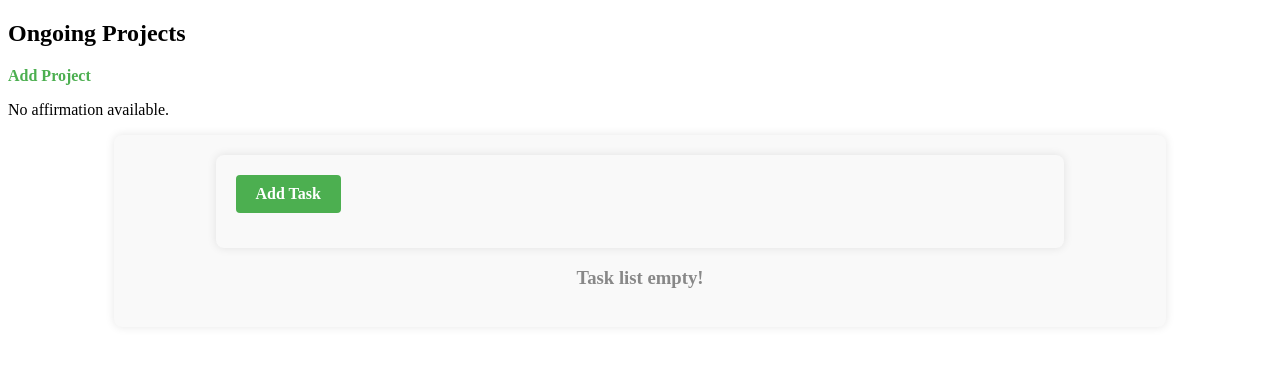
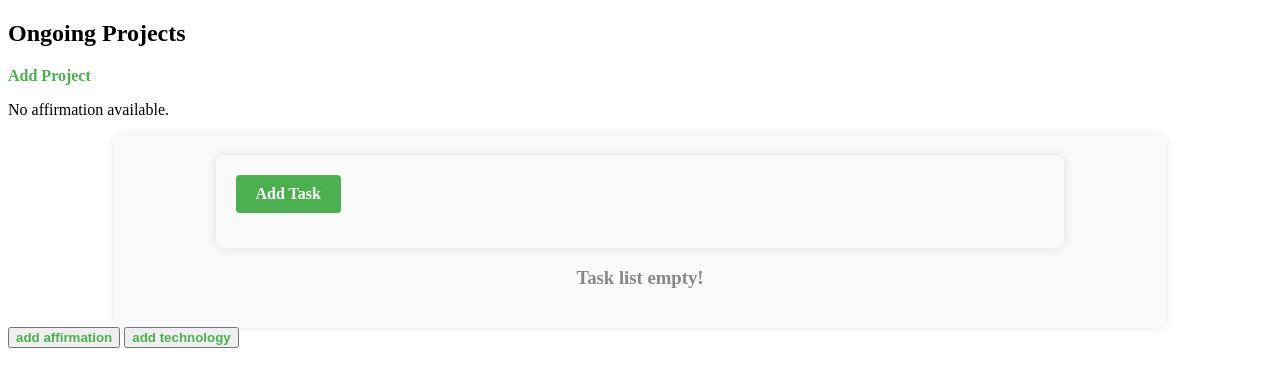
Before and after one commit to StealthyScripter/WiBuddy, a Flask app: page / in a window 1280 px wide. Shown: the top 387 px of the page. Run offline with Flask 3, Linux system fonts and the light colour scheme.

Commit message:
Added services to manage Affirmation and Technology

```diff
--- a/flask-backend/app/models.py
+++ b/flask-backend/app/models.py
@@ -97,10 +97,10 @@ class Affirmation(db.Model):
     id = db.Column(db.Integer, primary_key=True)
     affirmation = db.Column(db.String(500))
     daily_goals = db.Column(db.String(500))
+    """
+        Add a column to track the type of affirmation(goal or affirmation)
+    """
 
-    @staticmethod
-    def get_affirmations():
-        return Affirmation.query.all()
 
 class Graph(db.Model):  # Renaming to singular "Graph" for clarity
     __tablename__ = 'graphs'
--- a/flask-backend/app/routes.py
+++ b/flask-backend/app/routes.py
@@ -3,6 +3,7 @@ from app import app,db
 from app.models import Task,Project,Affirmation,Technology
 from app.services.task_service import TaskService
 from app.services.project_service import ProjectService
+from app.services.utility_service import AffirmationService,TechnologyService
 import calendar
 from sqlalchemy.orm import joinedload
 from datetime import datetime
@@ -11,12 +12,12 @@ from datetime import datetime
 @app.route('/', methods=['GET', 'POST'])
 def home():
     tasks = TaskService.get_all_tasks()
-    affirmations = Affirmation.get_affirmations()
     progress = TaskService.get_completion_stats()
     all_projects = ProjectService.get_all_projects()
+    affirmations = AffirmationService.get_all_affirmations()
 
 
-    return render_template('index.html', tasks=tasks, projects=projects, affirmations=affirmations, myprogress=progress, all_projects=all_projects)
+    return render_template('index.html', tasks=tasks, projects=projects, myprogress=progress, all_projects=all_projects,affirmations=affirmations)
 
 
 #Task management
@@ -124,6 +125,34 @@ def deleteProject(id):
 
 
 
+"""
+    Technology routes
+"""
+@app.route('/add_tech/', methods=['POST','GET'])
+def add_tech():
+    if request.method == 'POST':
+        name = request.form['name']
+        description = request.form['description']
+        TechnologyService.add_tech(name,description)
+        return redirect('/')
+    else:
+        return render_template('technology.html')
+
+
+
+@app.route('/add_affirmation/', methods=['POST','GET'])
+def add_affirmation():
+    if request.method == 'POST':
+        affirmation = request.form['affirmation']
+        daily_goals = request.form['daily_goals']
+
+        AffirmationService.add_affirmation(affirmation, daily_goals)
+        return redirect('/')
+    else:
+        return render_template('affirmations.html')
+
+
+
 
 
 # def create_monthly_calendar_with_tasks(year, month, all_tasks):
--- /dev/null
+++ b/flask-backend/app/services/utility_service.py
@@ -0,0 +1,98 @@
+from app import db
+from app.models import Affirmation,Technology
+from sqlalchemy.exc import SQLAlchemyError
+
+class TechnologyService:
+    @staticmethod
+    def get_all_technologies():
+        return Technology.query.filter_by().order_by(Technology.id).all()
+
+    @staticmethod
+    def get_tech(id):
+        return Technology.query.get_or_404(id)
+
+    @staticmethod
+    def add_tech(name,description="There is no description"):
+        tech_to_add = Technology(
+            name=name,
+            description=description
+        )
+        try:
+            db.session.add(tech_to_add)
+            db.session.commit()
+            return tech_to_add
+        except SQLAlchemyError as e:
+            db.session.rollback()
+            raise Exception(f'Error adding technology: {str(e)}')
+
+    @staticmethod
+    def update_tech(id,name,description="There is no description"):
+        tech_to_update = Technology.query.get_or_404(id)
+        tech_to_update.name = name if name else tech_to_update.name
+        tech_to_update.description = description if description else tech_to_update.description
+
+        try:
+            db.session.add(tech_to_update)
+            db.session.commit()
+            return tech_to_update
+        except SQLAlchemyError as e:
+            db.session.rollback()
+            raise Exception(f'Error updating technology: {str(e)}')
+
+    @staticmethod
+    def delete_tech(id):
+        tech_to_delete = Technology.query.get_or_404(id)
+        try:
+            db.session.delete(tech_to_delete)
+            db.session.commit()
+        except SQLAlchemyError as e:
+            db.session.rollback()  # Rollback in case of error
+            raise Exception(f"Error deleting technology: {str(e)}")
+            return e
+
+
+class AffirmationService:
+    @staticmethod
+    def get_affirmation(id):
+        return Affirmation.query.get_or_404(id)
+
+    @staticmethod
+    def get_all_affirmations():
+        return Affirmation.query.filter_by().order_by(Affirmation.id).all()
+
+    @staticmethod
+    def add_affirmation(affirmation,daily_goal):
+        new_affirmation = Affirmation(
+            affirmation=affirmation
+        )
+        try:
+            db.session.add(new_affirmation)
+            db.session.commit()
+            return new_affirmation
+        except SQLAlchemyError as e:
+            db.session.rollback()
+            raise Exception(f"Error adding affirmations: {str(e)}")
+
+    @staticmethod
+    def update_affirmation(id, entry):
+        affirmation_to_update = Affirmation.query.get_or_404(id)
+        affirmation_to_update.affirmation = entry if entry else affirmation_to_update.affirmation
+        try:
+            db.session.add(affirmation_to_update)
+            db.session.commit()
+            return affirmation_to_update
+        except SQLAlchemyError as e:
+            db.session.rollback()
+            raise Exception(f"Error updating affirmations: {str(e)}")
+
+    @staticmethod
+    def delete_affirmation(id):
+        affirmation_to_delete = Affirmation.query.get_or_404(id)
+        try:
+            db.session.delete(affirmation_to_delete)
+            db.session.commit()
+            return affirmation_to_delete
+        except SQLAlchemyError as e:
+            db.session.rollback()  # Rollback in case of error
+            raise Exception(f"Error deleting affirmation: {str(e)}")
+            return e
--- a/flask-backend/app/templates/affirmations.html
+++ b/flask-backend/app/templates/affirmations.html
@@ -1,5 +1,7 @@
-{% if affirmations | length > 1 %}
-    <p>{{ affirmations[1].name }}</p>
-{% else %}
-    <p>No affirmation available.</p>
-{% endif %}
+<form action="/add_affirmation/" method="POST">
+    <input type="text" name="affirmation" id="affirmation" aria-label="affirmation" placeholder="Add affirmation*" required>
+
+    <input type="text" name="daily_goals" id="description" aria-label="Affirmation description" placeholder="Affirmation description">
+
+    <input type="submit" value="Add Affirmation new">
+</form>
--- /dev/null
+++ b/flask-backend/app/templates/affirmations_page.html
@@ -0,0 +1,8 @@
+{% if affirmations %}
+    <p>{{ affirmations[1].affirmation }}</p>
+    <p>{{ affirmations[2].affirmation }}</p>
+    <p>{{ affirmations[3].affirmation }}</p>
+    <p>{{ affirmations[4].affirmation }}</p>
+{% else %}
+    <p>No affirmation available.</p>
+{% endif %}
--- a/flask-backend/app/templates/index.html
+++ b/flask-backend/app/templates/index.html
@@ -1,9 +1,9 @@
 {% extends "base.html" %}
 {% block body %}
     {% include "ongoing_projects/projects.html"%}
-    {% include "affirmations.html" %}
+    {% include "affirmations_page.html" %}
     {% include "task_manager/task.html"%}
 
-
-
+<button><a href="/add_affirmation/">add affirmation</a></button>
+<button><a href="/add_tech/">add technology</a></button>
 {% endblock %}
```
Also changed, not shown: flask-backend/app/templates/ongoing_projects/projectpage.html (+9 -8 lines), flask-backend/app/templates/technology.html (added, +7 -0 lines).
